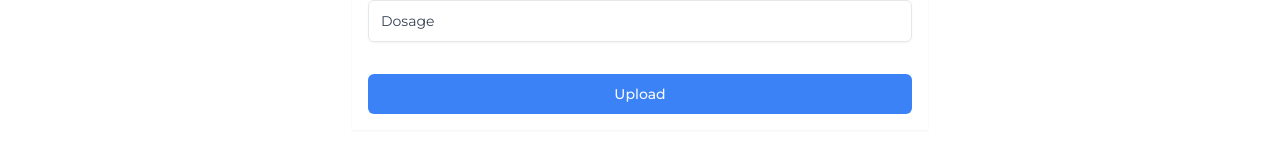
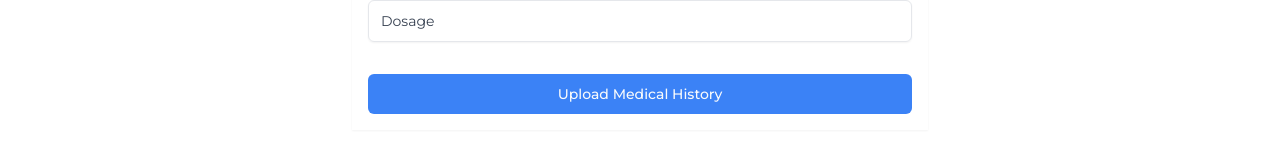
Before and after one commit to emmanueldavidson96/MediAssist, a Next.js app: page /upload-medical-history in a window 1280 px wide. Shown: the part 453-606 px from the top of the page. Built offline with nearby package versions, Linux system fonts and the light colour scheme.

Commit message:
Pipeops commit

```diff
--- a/app/_components/_ui/CalenderFormField.tsx
+++ b/app/_components/_ui/CalenderFormField.tsx
@@ -101,7 +101,7 @@ export function CalendarForm() {
         <DurationFloatingLabel />
         <Dosage/>
         <Button className='w-full bg-blue-500 hover:bg-blue-700'>
-            Upload
+            Upload Medical History
         </Button>
       </form>
     </Form>
```
